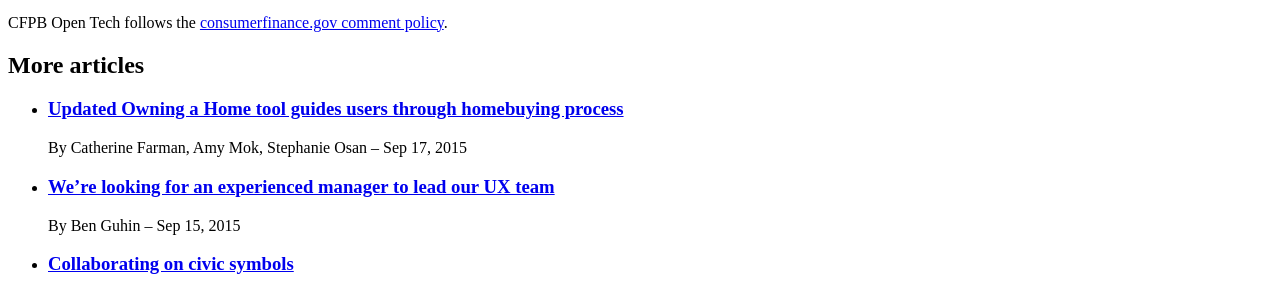
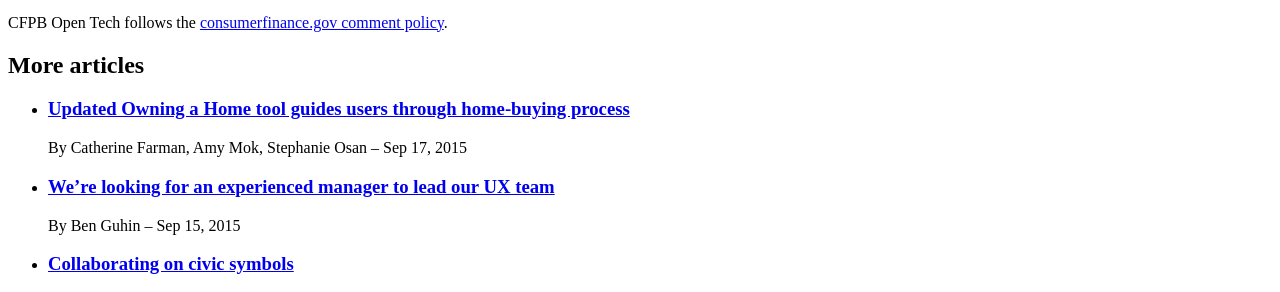
Before and after one commit to cfpb/cfpb.github.io, a Jekyll site: the page built from ideabox/index.md, in a window 1280 px wide. Shown: the part 377-669 px from the top of the page. Built offline with Jekyll 4.4.1, drawn with Linux system fonts in a browser that asks for light colours; nearby versions of some CDN libraries; some web fonts are replaced; comment, search, counter and statistics services are not loaded.

Commit message:
Homebuying -> home-buying

```diff
--- a/_posts/2015-09-17-updated-oah-tool-guides-users-through-homebuying-process.md
+++ b/_posts/2015-09-17-updated-oah-tool-guides-users-through-homebuying-process.md
@@ -2,7 +2,7 @@
 published: true
 layout: post
 author: Catherine Farman, Amy Mok, Stephanie Osan
-title: "Updated Owning a Home tool guides users through homebuying process"
+title: "Updated Owning a Home tool guides users through home-buying process"
 excerpt: Today we’re releasing improvements to our Owning a Home suite of tools and resources. Owning a Home helps consumers decide what kind of loan they want to get, choose the deal that’s right for them, and close with confidence. We help consumers spot red flags and ask the right questions throughout their home-buying journey. And now we’ve designed a user-friendly guide to help consumers prepare for and navigate the home-buying process, from start to finish.
 ---
 
```
